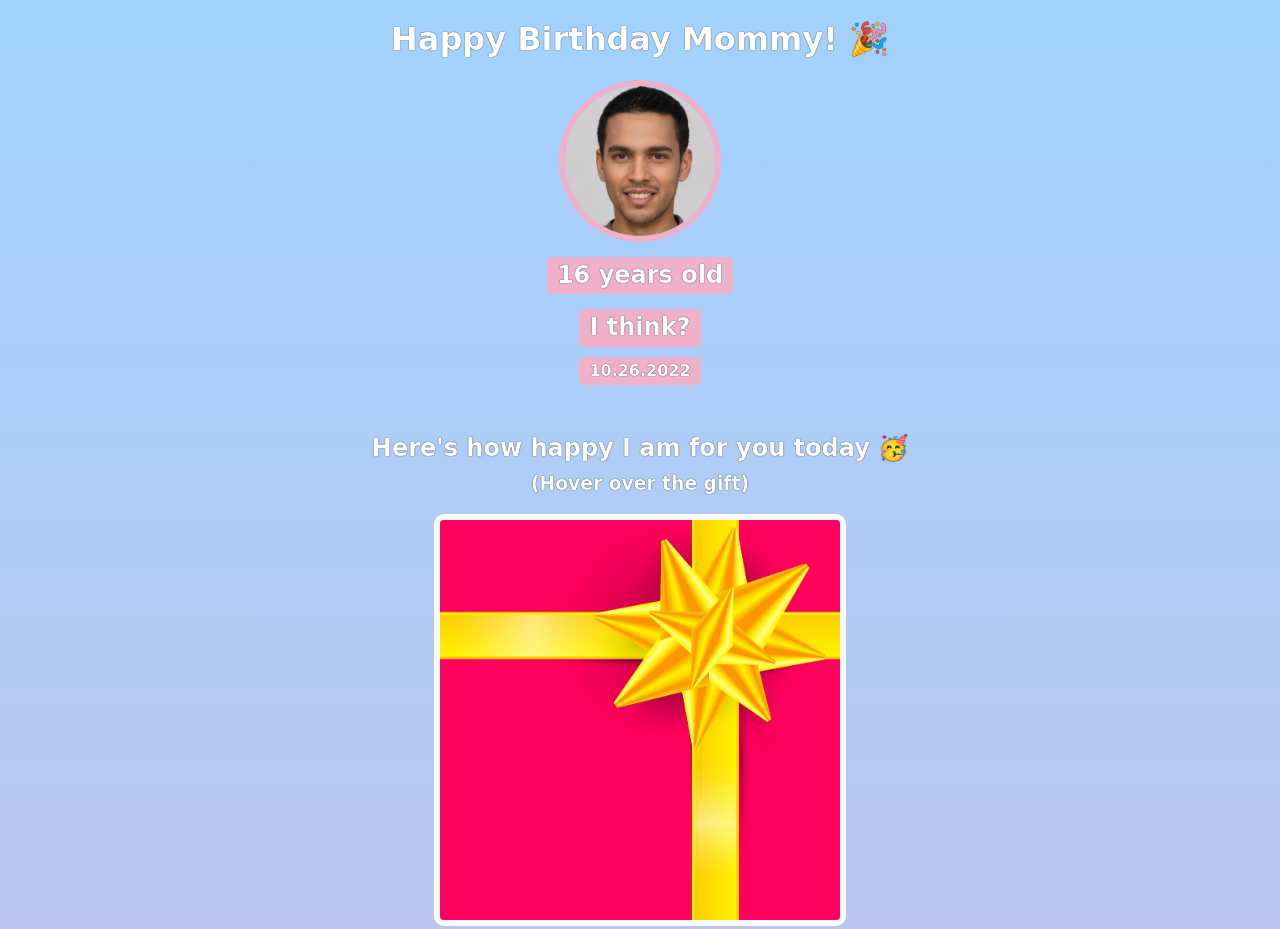
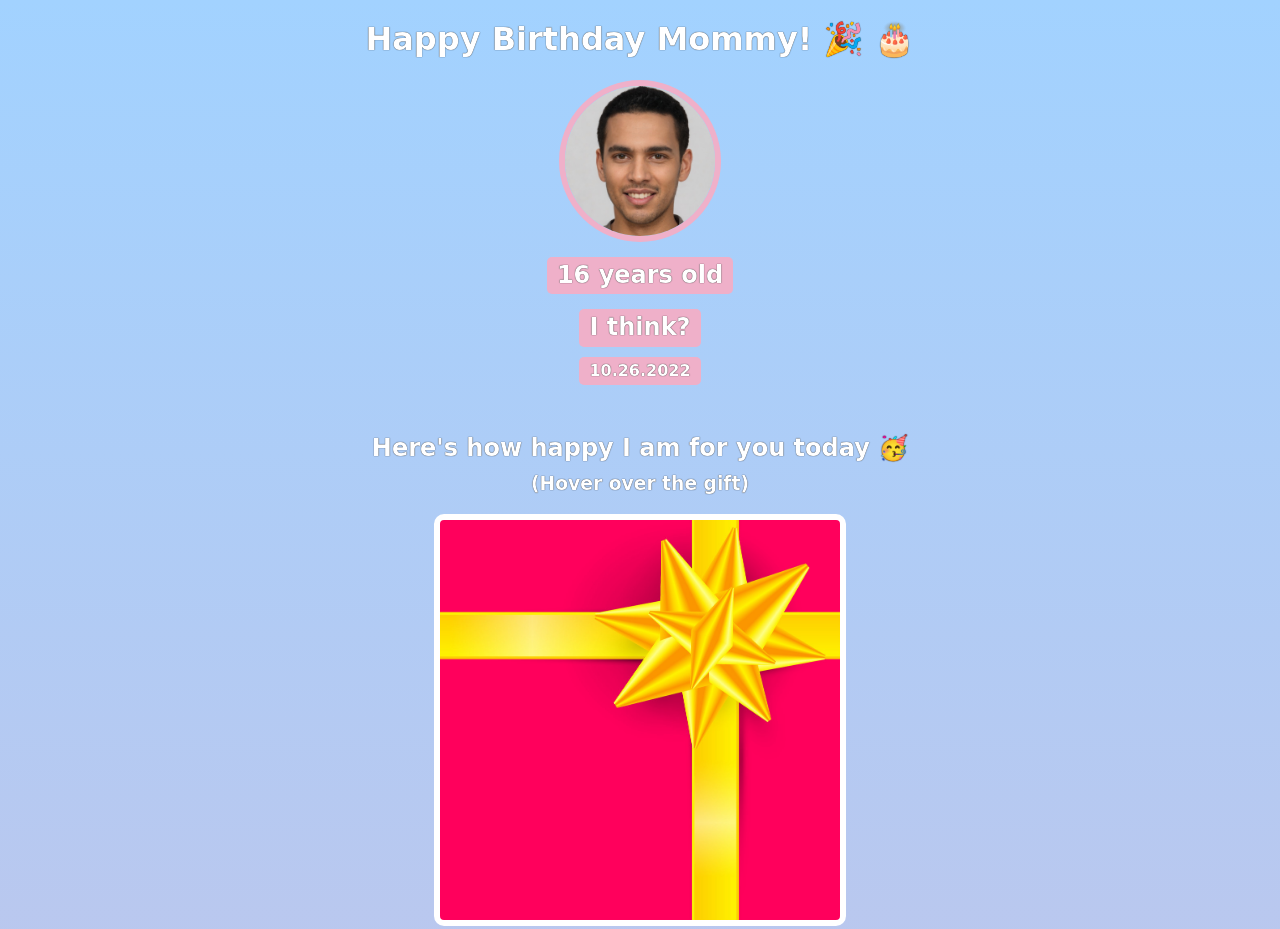
Before and after one commit to CoolCoder24/Birthday-Gift-Site, a plain HTML site: page index.html in a window 1280 px wide. Shown: the top 929 px of the page. Drawn offline with nearby package versions, Linux system fonts and the light colour scheme; a web font is replaced by a local one.

Commit message:
Add a  🎂 emoji

```diff
--- a/index.html
+++ b/index.html
@@ -7,7 +7,8 @@
     </head>
     <body>
         <div id="header">
-            <h1>Happy Birthday Mommy! 🎉</h1>
+            <h1>Happy Birthday Mommy! 🎉
+                🎂</h1>
             <img id="bff-img" src="images/nick.jpg">
             <h2 id="bday-age">16 years old</h2>
             <h2 id="bday-age">I think?</h2>
```
